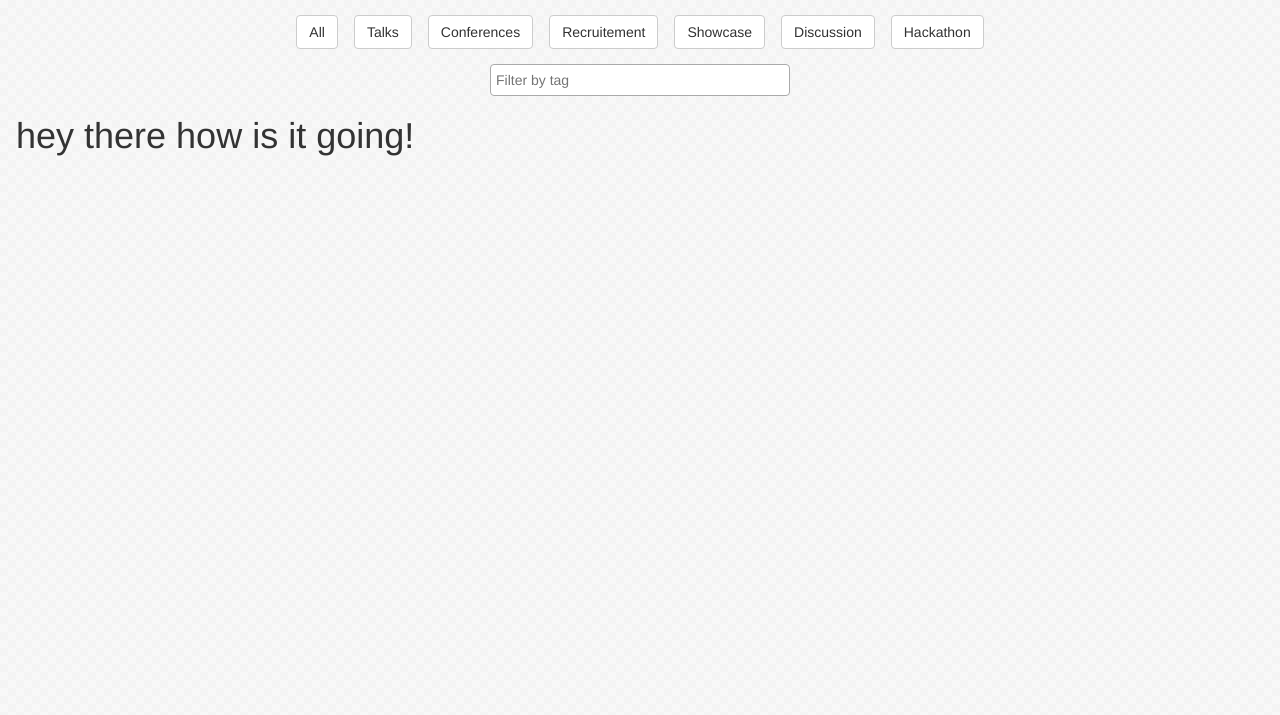
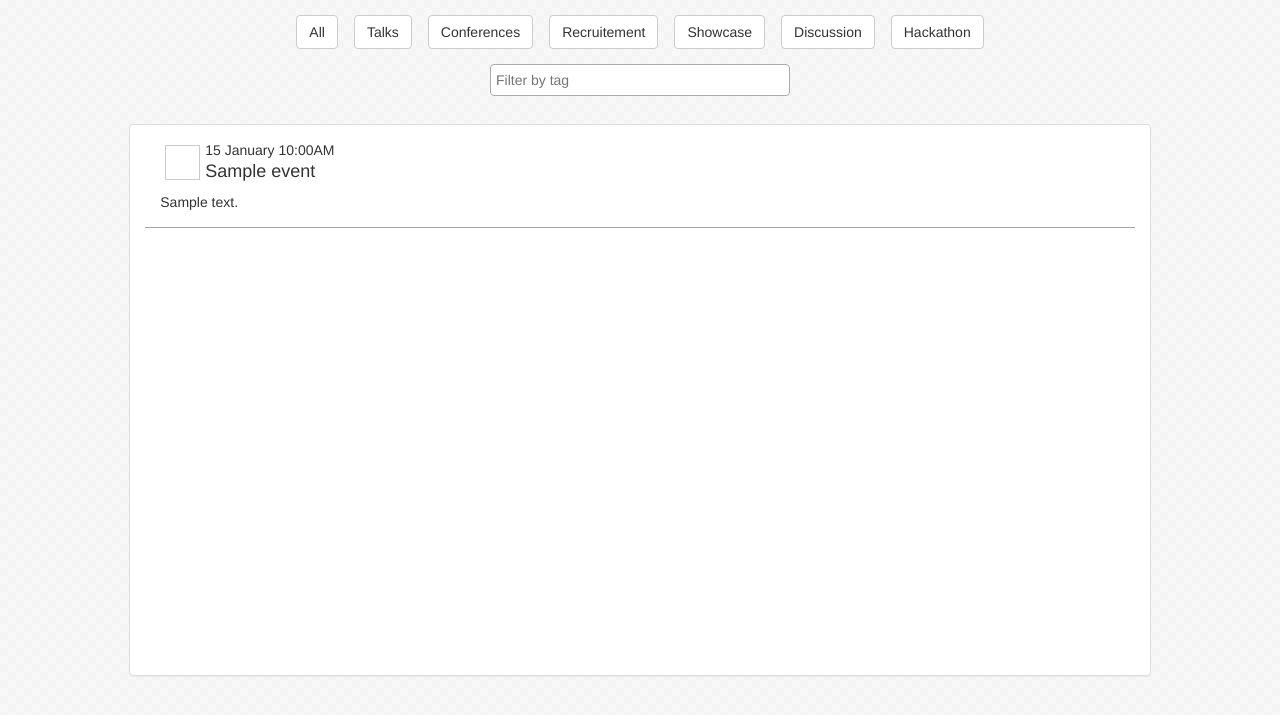
Before and after one commit to cornelltech/events, a Flask app: template templates/next2weeks.html in a window 1280 px wide. Shown: the top 715 px of the page. Run offline with Flask 2, Linux system fonts and the light colour scheme; the template is opened without the code that fills it: most values are stand-ins (such as "Sample title", 1, 10 or a date in 2020); some libraries are stand-ins or nearby versions.

Commit message:
getting next 2 weeks view into shape

```diff
--- /dev/null
+++ b/static/css/2weeks.css
@@ -0,0 +1,45 @@
+.main-content-container {
+  display: flex;
+  flex-direction: row;
+  justify-content: center;
+  height: 100%;
+  min-height: 600px;
+}
+
+.sidebar-spacer {
+  flex: 1;
+}
+
+.content-list {
+  flex: 9;
+  margin-top: 2em;
+}
+
+.single-event {
+  border-bottom: solid 1px #a6a6a6;
+  margin-left: 15px;
+  margin-right: 15px;
+}
+
+.category-label {
+  float: left;
+  width: 35px;
+  height: 35px;
+  margin: 5px;
+  border: 1px solid rgba(0, 0, 0, .2);
+}
+
+.single-event-header {
+  display: flex;
+  flex-direction: row;
+}
+
+.single-event-header p {
+  margin-bottom: -8px;
+}
+
+.single-event-description {
+  max-height: 120px;
+  text-overflow: ellipsis;
+  overflow: hidden;
+}
--- a/templates/base.html
+++ b/templates/base.html
@@ -16,6 +16,7 @@
   <!--Add To Calendar-->
   <link href="https://addtocalendar.com/atc/1.5/atc-style-blue.css" rel="stylesheet" type="text/css">
 
+  {% block style %}
   <!--App CSS-->
   <link href="{{url_for('static', filename='css/app.css')}}" rel="stylesheet">
 
@@ -26,20 +27,15 @@
       background-repeat: repeat;
     }
   </style>
+  {% endblock %}
+
 </head>
 
 <body>
 
   <div class="app-container">
 
-    <!--<div class="row row-offcanvas row-offcanvas-right">
-      <div class="jumbotron">
-        <h1>Cornell Does Events!</h1>
-        <p>an exciting catalog.</p>
-      </div>
-    </div>-->
-    <!-- /row-->
-
+    <div class="navigation-bar">
       <div class="filter-container">
         <button class="btn btn-default filter-btn" data-filter-value="*">All</button>
         <button class="btn btn-default filter-btn" data-filter-value=".talk">Talks</button>
@@ -56,10 +52,13 @@
           <option value="{{ tag.title }}">{{ tag.title }}</option>
           {% endfor %}
         </select>
-
       </div>
 
+    </div> <!-- /navigation-bar -->
+
     {% block content %} {% endblock content %}
+
+  </div> <!-- /container -->
 
 {% block js %}
   <!--JS Files-->
--- a/templates/events_tiles.html
+++ b/templates/events_tiles.html
@@ -35,11 +35,6 @@
 
     </div>
     <!--/grid-->
-
-  </div>
-  <!-- /container -->
-
-
 
   <!-- Modals List -->
   {% for event in events %}
--- a/templates/next2weeks.html
+++ b/templates/next2weeks.html
@@ -1,5 +1,32 @@
 {% extends "base.html" %}
 
+{% block style %}
+  {{ super() }}
+  <link href="{{url_for('static', filename='css/2weeks.css')}}" rel="stylesheet">
+{% endblock %}
+
 {% block content %}
-<h1> hey there how is it going! </h1>
+<div class="main-content-container">
+  <div class="sidebar-spacer"> </div>
+  <div class="content-list panel panel-default">
+    <!-- <div class="panel-body"> -->
+      {% for event in events %}
+
+      <div class="single-event panel-body">
+        <div class="single-event-header">
+          <div class="category-label {{ event.category }}"></div>
+          <div class="single-event-header-info">
+            <p>{{ event.start_time.strftime('%d %B %I:%M%p') }}</p>
+            <h4> {{ event.event_title }} </h4>
+          </div>
+        </div> <!--/single-event-header-->
+        <div class="single-event-description"> {{ event.description }}</div>
+      </div> <!--/ single-event -->
+
+      {% endfor %}
+
+
+  </div> <!-- /panel-default -->
+  <div class="sidebar-spacer"> </div>
+</div> <!-- /main-content-container -->
 {% endblock %}
```
Lines whose indentation alone changed are shown as unchanged.
